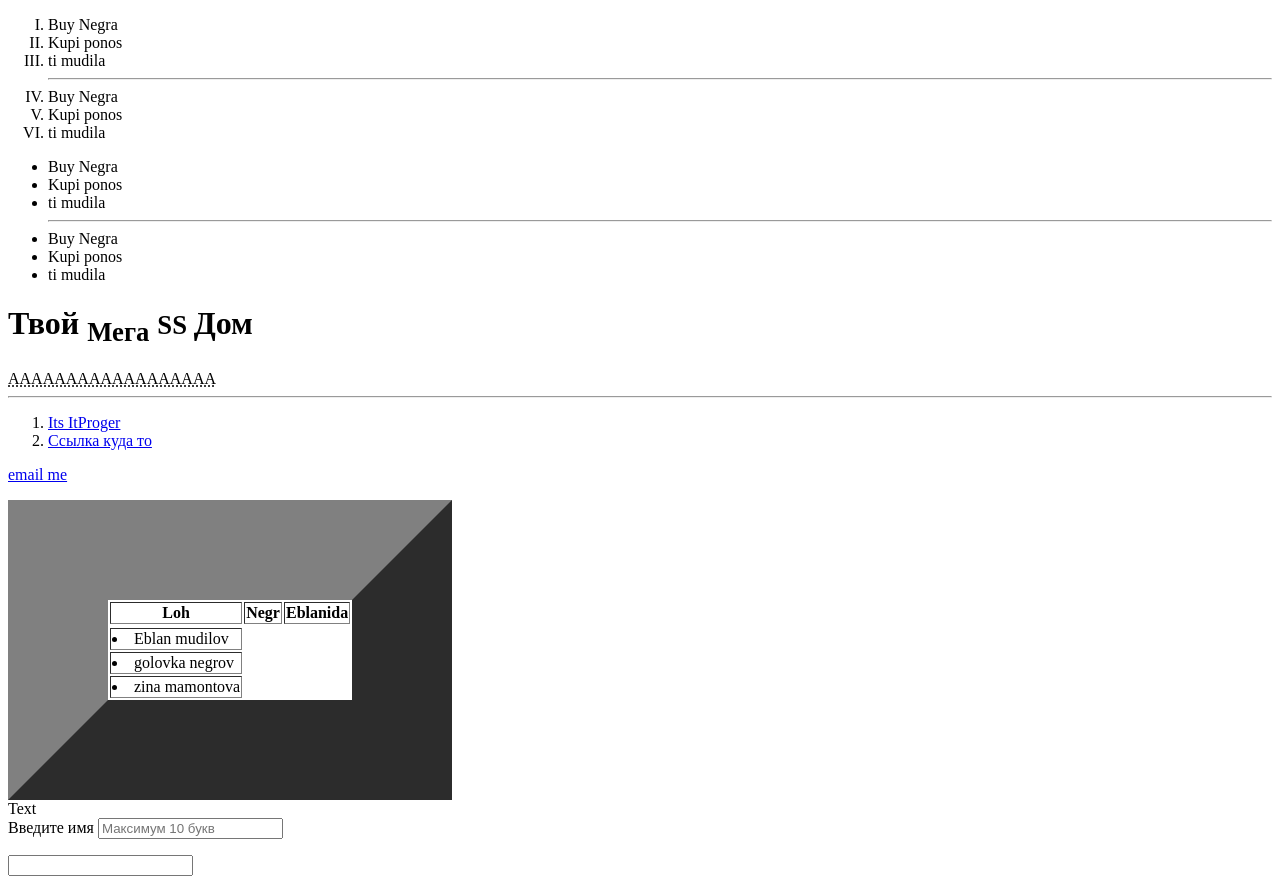
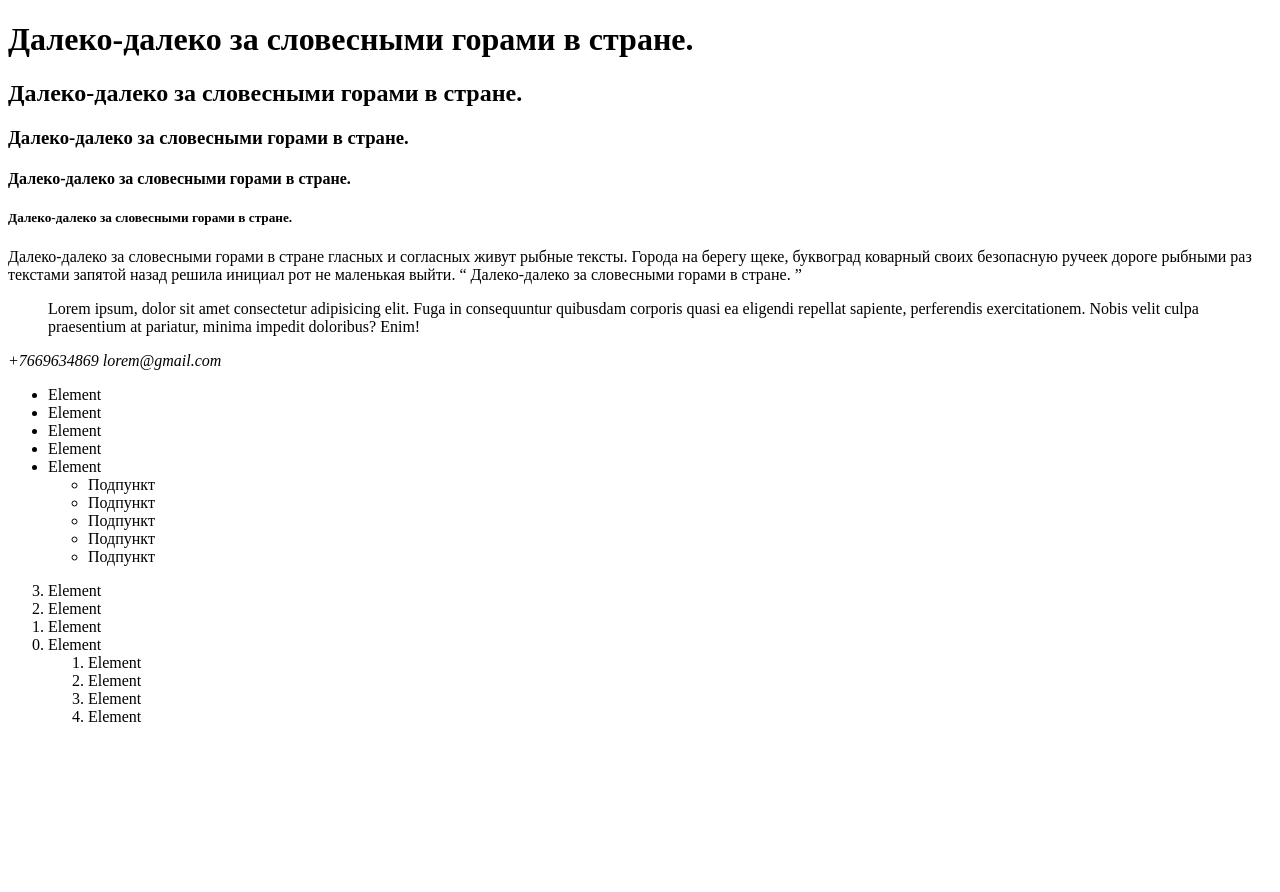
Before and after one commit to Axolabb/Tessst, a plain HTML site: page index.html in a window 1280 px wide. After the commit the page ends 800 px from the top, so only its background shows below. Drawn offline with Linux system fonts and the light colour scheme.

Commit message:
index.html

```diff
--- a/index.html
+++ b/index.html
@@ -1,86 +1,52 @@
 <!DOCTYPE html>
-<html lang="ru">
-
+<html lang="en">
 <head>
-  <meta charset="utf-8">
-  <menuitem type="Self" content="Dimon">
-  <title>Home</title>
-</head>
-<head>
-  <link rel="stylesheet" href="Путь к CSS Файлу">
+    <meta charset="UTF-8">
+    <meta name="viewport" content="width=device-width, initial-scale=1.0">
+    <title>Document</title>
 </head>
 <body>
-  <ol start="1" type="I">
-    <li>Buy Negra</li>
-    <li>Kupi ponos </li>
-    <li>ti mudila</li>
-    <hr>
-    <li>Buy Negra</li>
-    <li>Kupi ponos </li>
-    <li>ti mudila</li>
-  </ol>
-    <ul type="cirlic">
-    <li>Buy Negra</li>
-    <li>Kupi ponos </li>
-    <li>ti mudila</li>
-    <hr>
-    <li>Buy Negra</li>
-    <li>Kupi ponos </li>
-    <li>ti mudila</li>
+    <h1>Далеко-далеко за словесными горами в стране.</h1>
+    <h2>Далеко-далеко за словесными горами в стране.</h2>
+    <h3>Далеко-далеко за словесными горами в стране.</h3>
+    <h4>Далеко-далеко за словесными горами в стране.</h4>
+    <h5>Далеко-далеко за словесными горами в стране.</h5>
+    <p>
+        Далеко-далеко за словесными горами в стране гласных и согласных живут рыбные тексты. Города на берегу щеке, буквоград коварный своих безопасную ручеек дороге рыбными раз текстами запятой назад решила инициал рот не маленькая выйти.
+        <q>
+            Далеко-далеко за словесными горами в стране.
+        </q>
+    </p>
+    <blockquote>Lorem ipsum, dolor sit amet consectetur adipisicing elit. Fuga in consequuntur quibusdam corporis quasi ea eligendi repellat sapiente, perferendis exercitationem. Nobis velit culpa praesentium at pariatur, minima impedit doloribus? Enim!</blockquote>
+    <address>+7669634869
+        lorem@gmail.com
+    </address>
+    <ul>
+        <li>Element</li>
+        <li>Element</li>
+        <li>Element</li>
+        <li>Element</li>
+        <li>Element</li>
+        <ul>
+            <li>Подпункт</li>
+            <li>Подпункт</li>
+            <li>Подпункт</li>
+            <li>Подпункт</li>
+            <li>Подпункт</li>
+        </ul>
     </ul>
-
-  <h1>Твой <sub>Мега</sub> <small> SS </small>Дом</h1>
-  <abbr title = "ti log ebaniy">AAAAAAAAAAAAAAAAAA</abbr>
-  <hr>
-</body>
-<body>
-    <ol>
-      <li>  <a href="https://itproger.com/lessons" title="You Niga Mazafaka" target="_blank">Its ItProger</a></li>
-  <li><a href="file:///C:/Users/Best/Downloads/httpswww.superprof.rubloginstruktsiya-po-sozdaniyu-veb-sajta/1htmlurl.html" target="_blank">Ссылка куда то</a></li>
+    <ol start="3" reversed>
+        <li>Element</li>
+        <li>Element</li>
+        <li>Element</li>
+        <li>Element
+            <ol>
+                <li>Element</li>
+                <li>Element</li>
+                <li>Element</li>
+                <li>Element</li>
+            </ol>
+        </li>
     </ol>
 </body>
-<body>
-  <a href="mailto:xgdi@lenta.ru">email me</a>
-  <body>
-    <table border="100">
-      <thead>
-        <tr>
-          <th>Loh</th>
-          <th>Negr</th>
-          <th>Eblanida</th>
-        </tr>
-      </thead>
-      <tbody align="centers">
-        <tr>
-          <ol>
-            <tr>
-
-        <td><li>Eblan mudilov</li>  </td>
-        </tr>
-        <tr>
-          <td><li>golovka negrov</li> </td>
-          </tr>
-          <tr>
-          <td><li>zina mamontova</li> </td>
-          </tr>
-          </ol>
-        </tr>
-      </tbody>
-    </table>
-  </body>
-</body>
-<body>
-<div>
-  Text
-</div>
-<form action="" method="post">
-  <label title="Введи имя еблан" for="user_name">Введите имя</label>
-  <input title="вот именно сюда писать надо блять" type="Text write here" name="ww" value=""
-  placeholder="Максимум 10 букв" maxlength="10" id="user_name">
-  <p>
-  <input type="password" maxlength="8"></p>
-
-</form>
-  <script src="js/main.js"></script>
-</body>
 </html>
```
